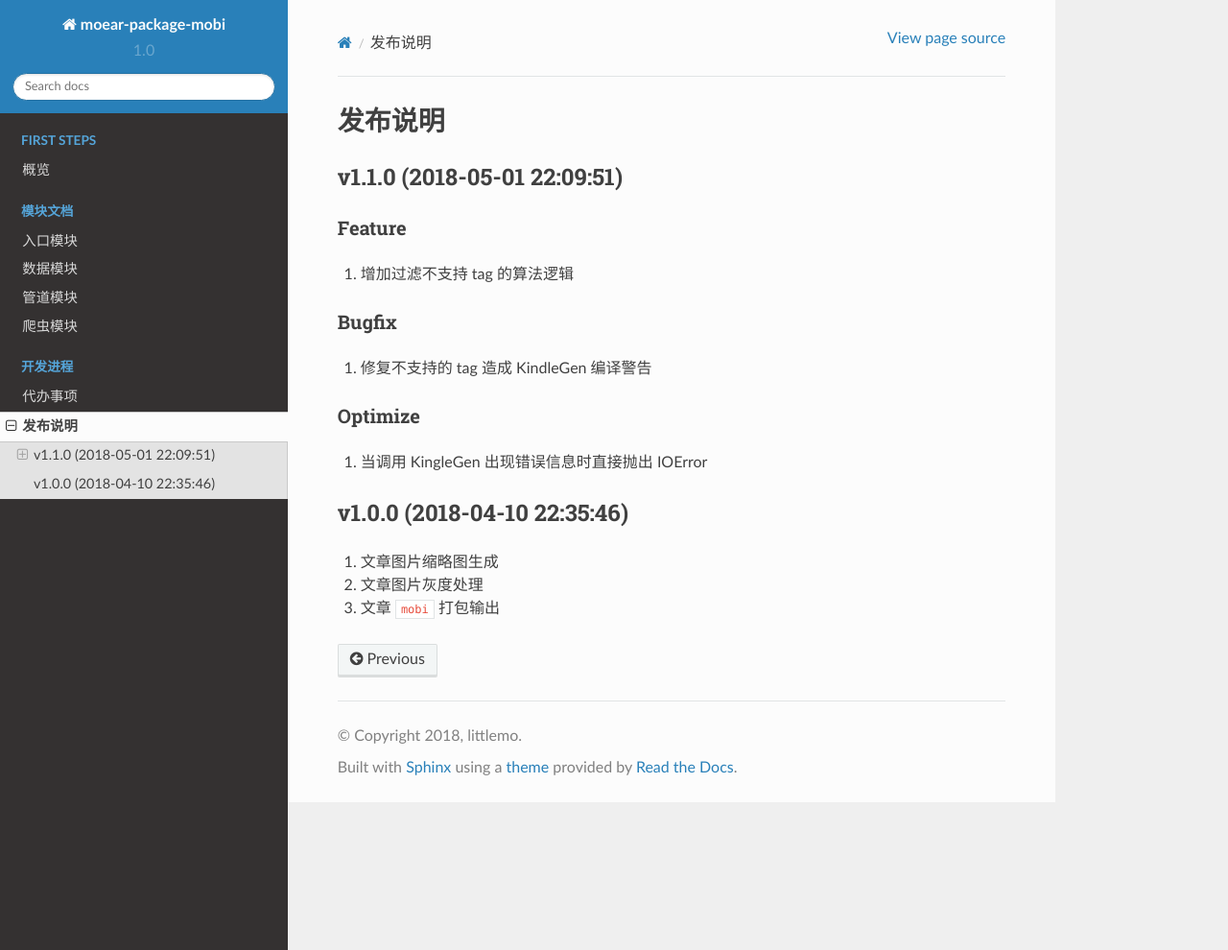
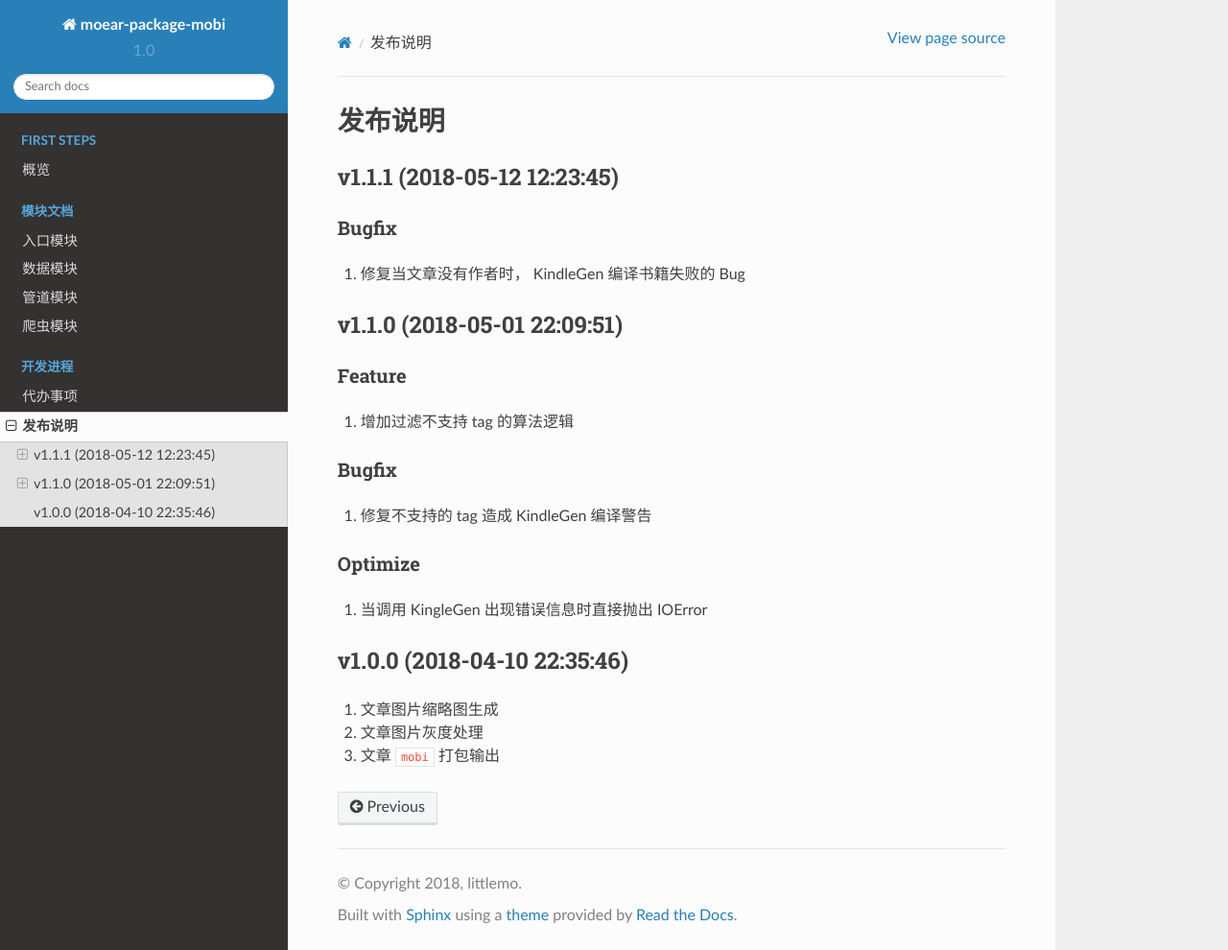
Before and after one commit to littlemo/moear-package-mobi, a Sphinx documentation site: the page built from docs/source/development/release.rst, in a window 1280 px wide and 990 px high. Shown: the whole window at 96% size. Built offline with Sphinx 7.4.7 and the Read the Docs theme 2.0.0, drawn with Linux system fonts in a browser that asks for light colours; formulas are drawn with MathJax 3.

Commit message:
M: 发布v1.1.1版本，并更新发布说明

```diff
--- a/docs/source/development/release.rst
+++ b/docs/source/development/release.rst
@@ -3,6 +3,14 @@
 ========
 发布说明
 ========
+
+v1.1.1 (2018-05-12 12:23:45)
+----------------------------
+
+Bugfix
+~~~~~~
+
+#. 修复当文章没有作者时， KindleGen 编译书籍失败的 Bug
 
 v1.1.0 (2018-05-01 22:09:51)
 ----------------------------
--- a/setup.py
+++ b/setup.py
@@ -10,7 +10,7 @@ setup(
     author_email='moore@moorehy.com',
     maintainer='littlemo',
     maintainer_email='moore@moorehy.com',
-    version='1.1.0',
+    version='1.1.1',
     description='MoEar打包功能扩展插件 - Mobi',
     long_description=open('README.md').read(),
     long_description_content_type='text/markdown',
```
